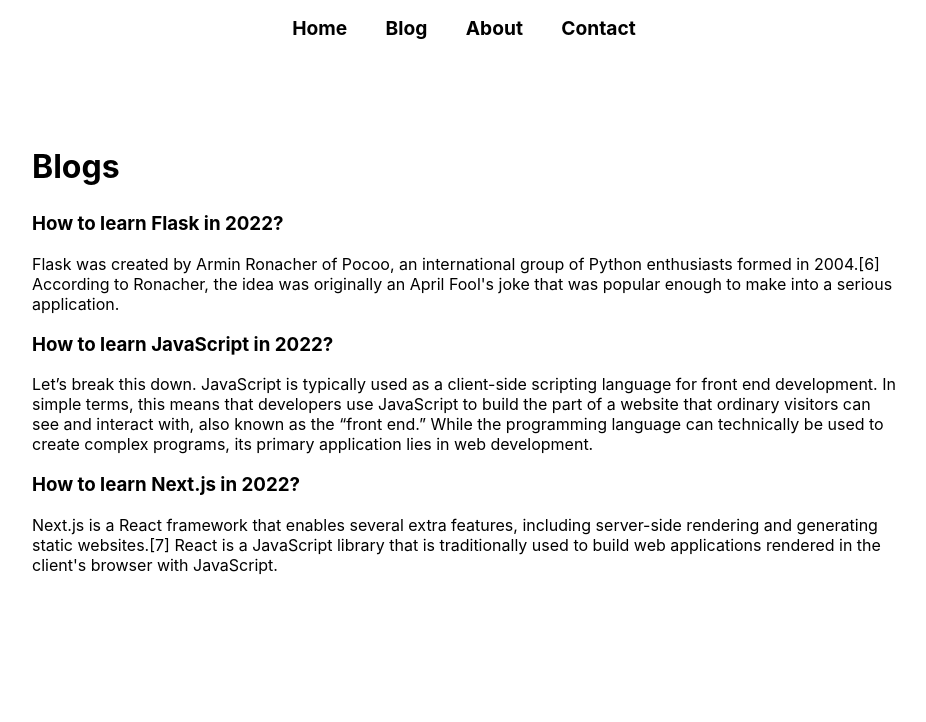
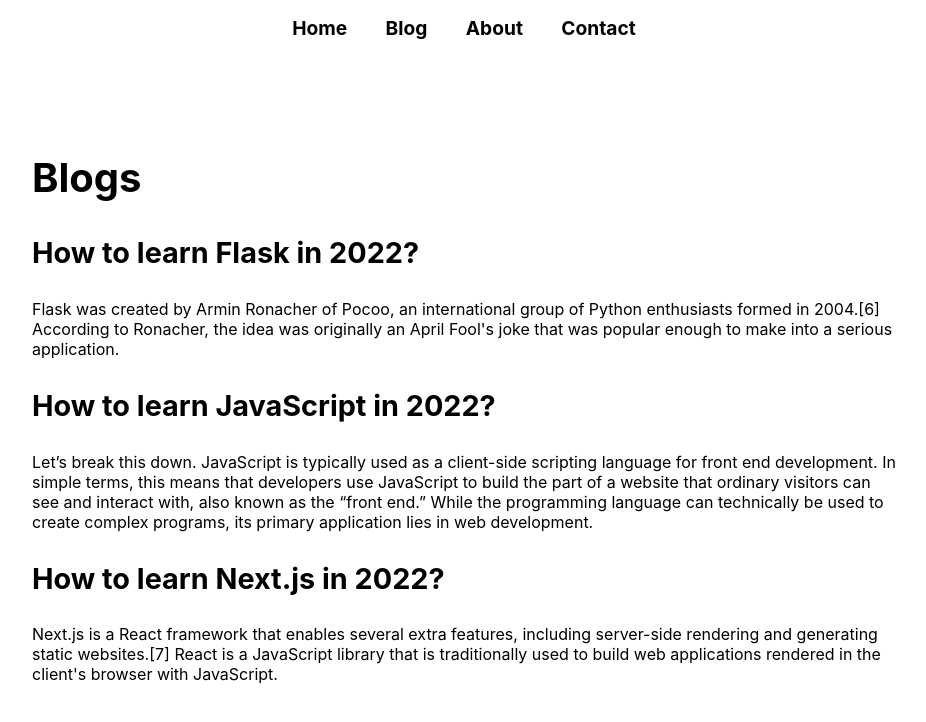
Before and after one commit to kuldp18/nextjs-blog, a Next.js app: page /blog in a window 1280 px wide. Shown: the top 722 px of the page, without its empty margins (176-1102 px from the left). Built offline with nearby package versions, Linux system fonts and the light colour scheme.

Commit message:
minor style changes

```diff
--- a/pages/blog.js
+++ b/pages/blog.js
@@ -20,7 +20,7 @@
     <main className={styles.main}>
       <CustomHead title="Blog - Hunting Coder" />
       <div className={styles.blogs}>
-        <h2 style={{ fontSize: '2rem' }}>Blogs</h2>
+        <h2 style={{ fontSize: '2.5rem' }}>Blogs</h2>
         {/* rendering all blogs */}
         {blogs.map((blog) => {
           const { title, slug, description } = blog;
--- a/styles/Blog.module.css
+++ b/styles/Blog.module.css
@@ -15,4 +15,5 @@
 }
 .blogItemh3 {
   cursor: pointer;
+  font-size: 1.8rem;
 }
```
